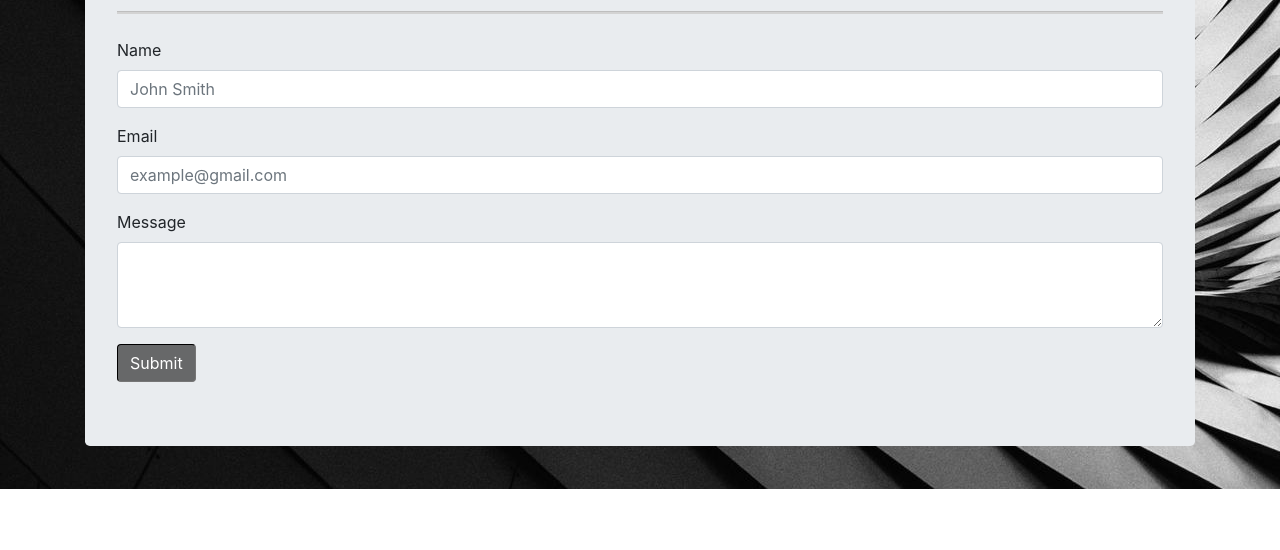
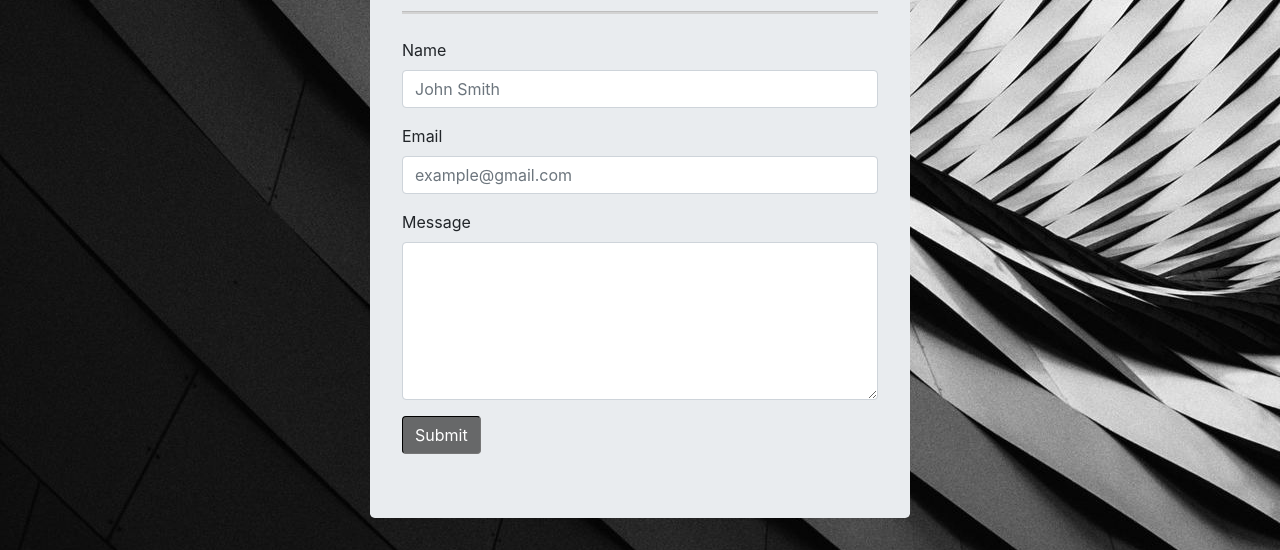
Before and after one commit to bread-w/gt-bootstrap-responsive-hw, a plain HTML site: page contact.html in a window 1280 px wide. Shown: the part 311-861 px from the top of the page. Before the commit the page ends 800 px from the top, so only its background shows below. Drawn offline with nearby package versions, Linux system fonts and the light colour scheme.

Commit message:
added more rows to message tab and changed column size for contact form

```diff
--- a/contact.html
+++ b/contact.html
@@ -58,14 +58,20 @@
     <div class="container main-content-block">
       <!-- Content starts here -->
       <div class="row">
-        <div class="col-sm-12">
+        <div class="col-sm-3"></div>
+        <div class="col-sm-6">
           <div class="jumbotron">
             <h1 class="display-4">Contact</h1>
             <hr class="my-4" />
             <form>
               <div class="form-group">
                 <label for="formGroupExampleInput">Name</label>
-                <input type="text" class="form-control" id="formGroupExampleInput" placeholder="John Smith">
+                <input
+                  type="text"
+                  class="form-control"
+                  id="formGroupExampleInput"
+                  placeholder="John Smith"
+                />
               </div>
               <div class="form-group">
                 <label for="exampleInputEmail1">Email</label>
@@ -83,7 +89,7 @@
                 <textarea
                   class="form-control"
                   id="exampleFormControlTextarea1"
-                  rows="3"
+                  rows="6"
                 ></textarea>
               </div>
               <button type="submit" class="btn btn-primary">Submit</button>
```
